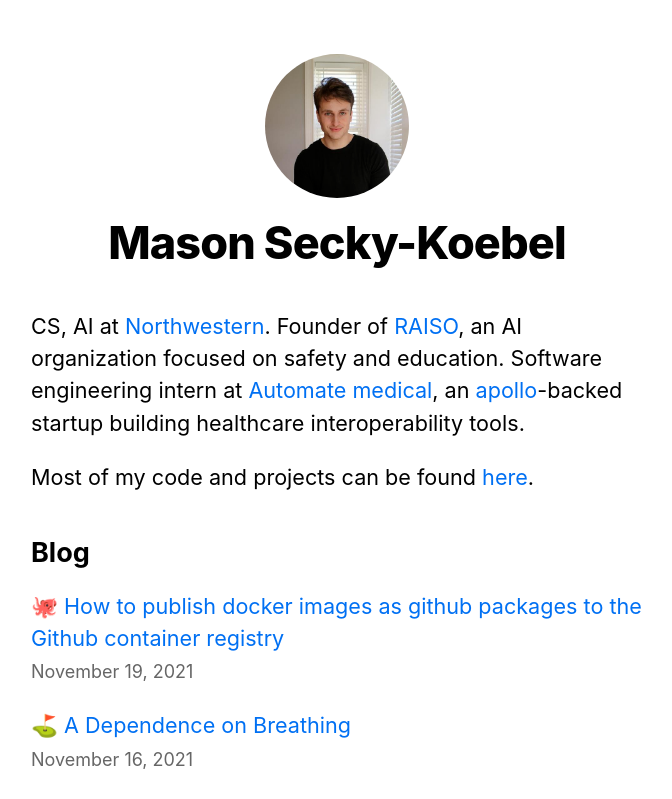
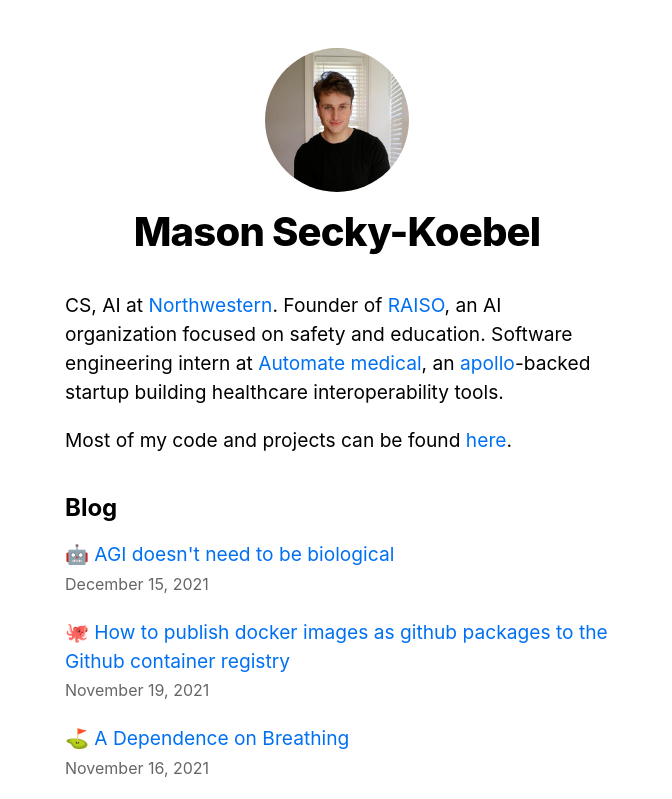
Before and after one commit to mseckykoebel/website, a Next.js app: page / in a window 1280 px wide. Shown: the top 799 px of the page, without its empty margins (303-975 px from the left). Built offline with nearby package versions, Linux system fonts and the light colour scheme.

Commit message:
made font smaller. Working on AGI piece

```diff
--- /dev/null
+++ b/blog-posts/agi-doesnt-need-to-be-biological.md
@@ -0,0 +1,9 @@
+---
+title: "🤖 AGI doesn't need to be biological"
+date: "2021-12-15"
+---
+
+![Cheetah looking at the camera](https://images.unsplash.com/photo-1516822487734-69ff4b9bf49d?ixlib=rb-1.2.1&ixid=MnwxMjA3fDB8MHxwaG90by1wYWdlfHx8fGVufDB8fHx8&auto=format&fit=crop&w=2340&q=80)
+_Via Unsplash_
+
+(writing now...)
--- a/styles/global.css
+++ b/styles/global.css
@@ -5,7 +5,7 @@ body {
   font-family: Inter, -apple-system, BlinkMacSystemFont, Segoe UI, Roboto,
     Oxygen, Ubuntu, Cantarell, Fira Sans, Droid Sans, Helvetica Neue, sans-serif;
   line-height: 1.6;
-  font-size: 18px;
+  font-size: 16px;
 }
 
 * {
```
